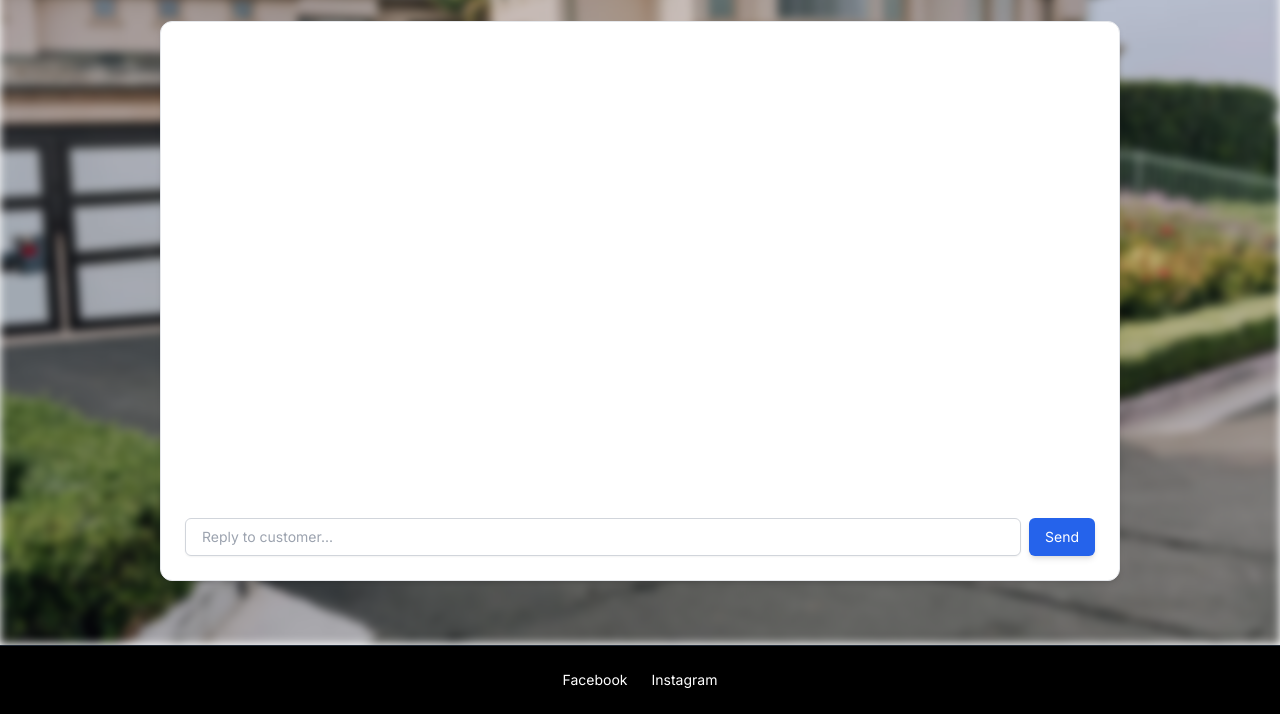
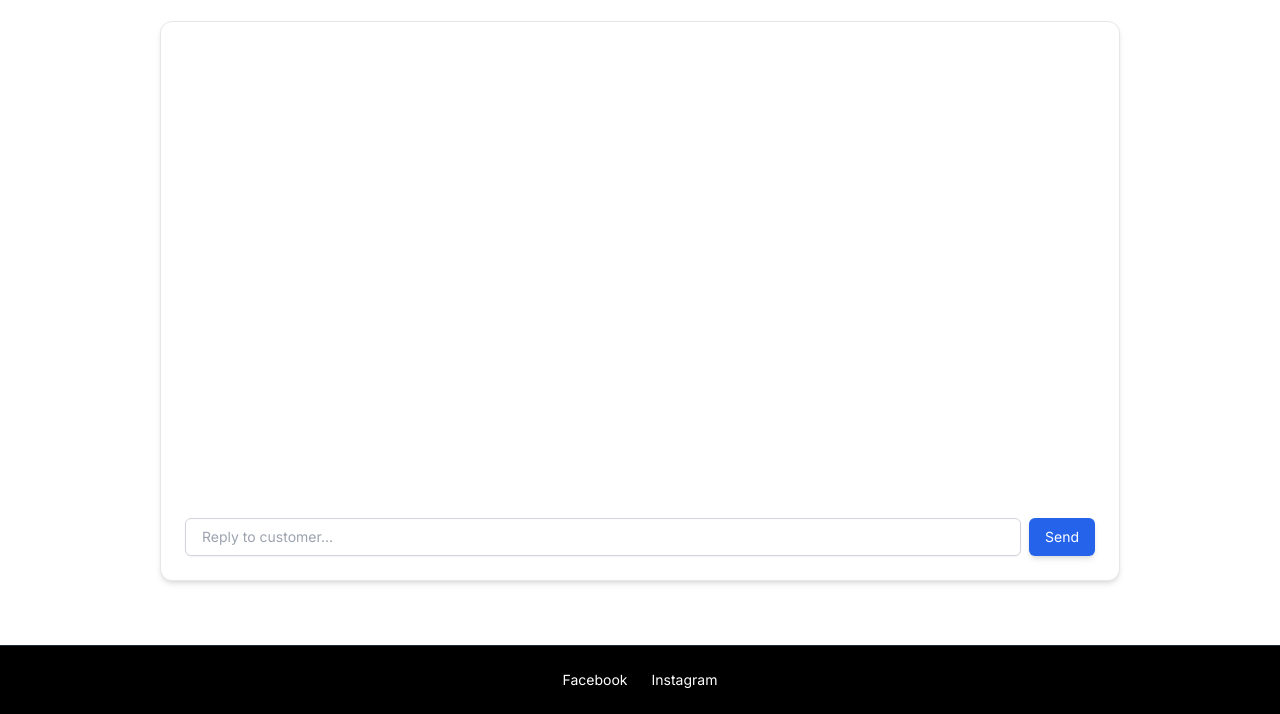
Before and after one commit to garybs16/Bimmer-Plug-Project, a website: page staff.html in a window 1280 px wide. Shown: the part 156-870 px from the top of the page. Drawn offline with nearby package versions, Linux system fonts and the light colour scheme; no server answers.

Commit message:
Update staff.html

```diff
--- a/staff.html
+++ b/staff.html
@@ -19,24 +19,6 @@
 
     }
   </style>
-
-<style>
-  body::before {
-    content: '';
-    position: fixed;
-    inset: 0;
-    z-index: -1;
-    background-image: url('affliate_page_img_1.webp');
-    background-size: cover;
-    background-position: center;
-    filter: blur(5px);
-  }
-
-  body {
-    background-color: transparent;
-    font-family: 'Inter', sans-serif;
-  }
-</style>
 
 
 </head>
```
